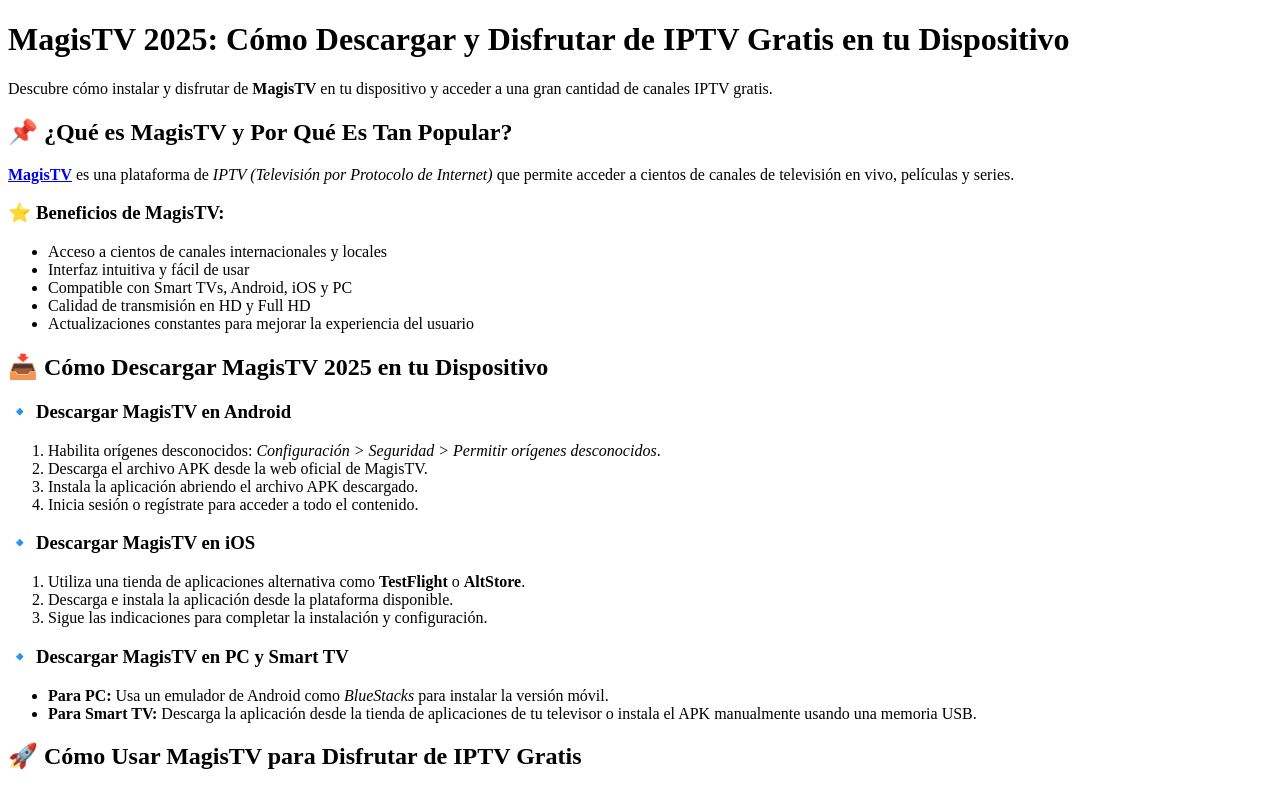
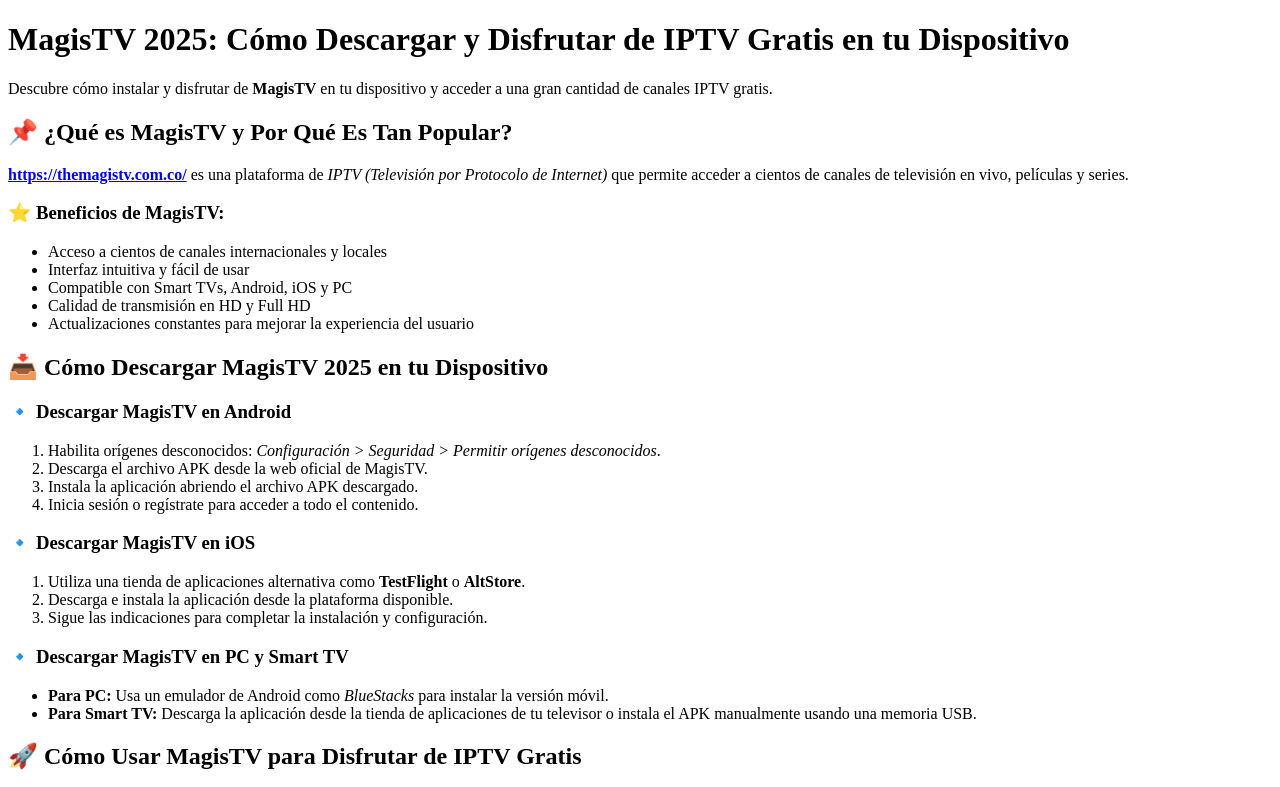
Before and after one commit to roberthinsom/MagisTV, a plain HTML site: page index.html in a window 1280 px wide. Shown: the top 787 px of the page. Drawn offline with Linux system fonts and the light colour scheme.

Commit message:
Update index.html

```diff
--- a/index.html
+++ b/index.html
@@ -16,7 +16,7 @@
 
     <section>
         <h2>📌 ¿Qué es MagisTV y Por Qué Es Tan Popular?</h2>
-        <p><strong><a href="https://themagistv.com.co/">MagisTV</a></strong> es una plataforma de <em>IPTV (Televisión por Protocolo de Internet)</em> que permite acceder a cientos de canales de televisión en vivo, películas y series.</p>
+        <p><strong><a href="https://themagistv.com.co/">https://themagistv.com.co/</a></strong> es una plataforma de <em>IPTV (Televisión por Protocolo de Internet)</em> que permite acceder a cientos de canales de televisión en vivo, películas y series.</p>
         <h3>⭐ Beneficios de MagisTV:</h3>
         <ul>
             <li>Acceso a cientos de canales internacionales y locales</li>
```
